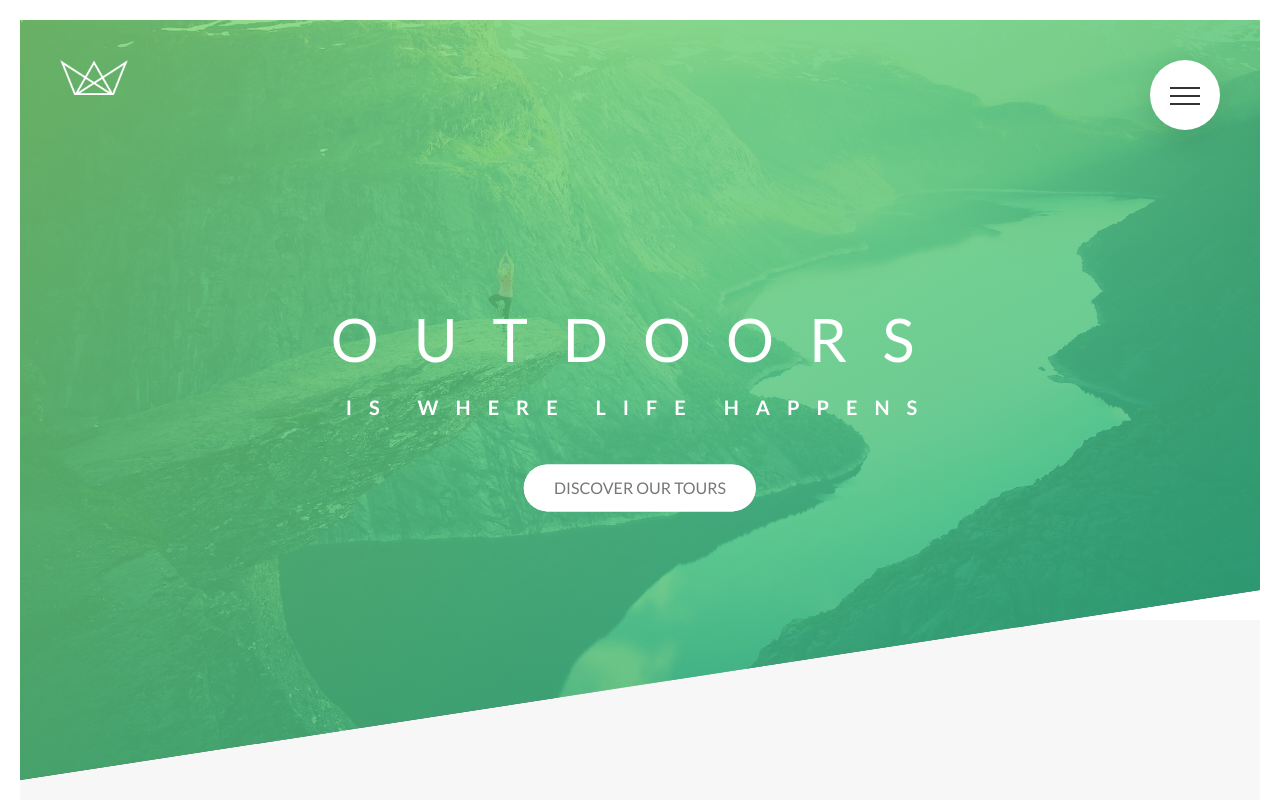
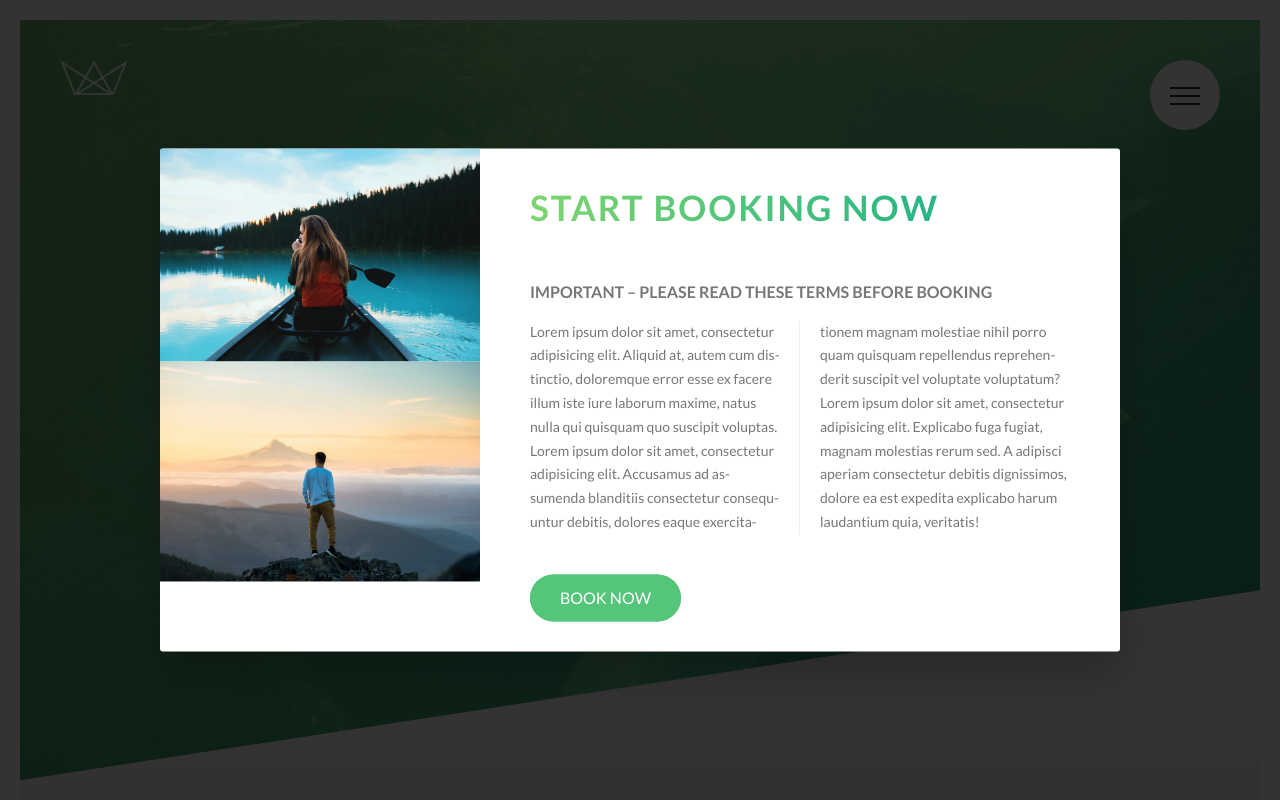
Before and after one commit to alexandersels/advanced-css-training, a website: page Natours/index.html in a window 1280 px wide. Shown: the top 800 px of the page. Drawn offline with Linux system fonts and the light colour scheme.

Commit message:
feature: Added popup on the front.

```diff
--- a/Natours/index.html
+++ b/Natours/index.html
@@ -391,73 +391,30 @@
             </div>
         </footer>
 
-        <!--        <section class="grid-test">-->
-        <!--            <div class="row">-->
-        <!--                <div class="col-1-of-2">-->
-        <!--                    Col 1 of 2-->
-        <!--                </div>-->
-        <!--                <div class="col-1-of-2">-->
-        <!--                    Col 1 of 2-->
-        <!--                </div>-->
-        <!--            </div>-->
-
-        <!--            <div class="row">-->
-        <!--                <div class="col-1-of-3">-->
-        <!--                    Col 1 of 3-->
-        <!--                </div>-->
-        <!--                <div class="col-1-of-3">-->
-        <!--                    Col 1 of 3-->
-        <!--                </div>-->
-        <!--                <div class="col-1-of-3">-->
-        <!--                    Col 1 of 3-->
-        <!--                </div>-->
-        <!--            </div>-->
-
-        <!--            <div class="row">-->
-        <!--                <div class="col-1-of-3">-->
-        <!--                    Col 1 of 3-->
-        <!--                </div>-->
-        <!--                <div class="col-2-of-3">-->
-        <!--                    Col 2 of 3-->
-        <!--                </div>-->
-        <!--            </div>-->
-
-        <!--            <div class="row">-->
-        <!--                <div class="col-1-of-4">-->
-        <!--                    Col 1 of 4-->
-        <!--                </div>-->
-        <!--                <div class="col-1-of-4">-->
-        <!--                    Col 1 of 4-->
-        <!--                </div>-->
-        <!--                <div class="col-1-of-4">-->
-        <!--                    Col 1 of 4-->
-        <!--                </div>-->
-        <!--                <div class="col-1-of-4">-->
-        <!--                    Col 1 of 4-->
-        <!--                </div>-->
-        <!--            </div>-->
-
-        <!--            <div class="row">-->
-        <!--                <div class="col-1-of-4">-->
-        <!--                    Col 1 of 4-->
-        <!--                </div>-->
-        <!--                <div class="col-1-of-4">-->
-        <!--                    Col 1 of 4-->
-        <!--                </div>-->
-        <!--                <div class="col-2-of-4">-->
-        <!--                    Col 2 of 4-->
-        <!--                </div>-->
-        <!--            </div>-->
-
-        <!--            <div class="row">-->
-        <!--                <div class="col-1-of-4">-->
-        <!--                    Col 1 of 4-->
-        <!--                </div>-->
-        <!--                <div class="col-3-of-4">-->
-        <!--                    Col 3 of 4-->
-        <!--                </div>-->
-        <!--            </div>-->
-
-        <!--        </section>-->
+        <div class="popup">
+            <div class="popup__content">
+                <div class="popup__left">
+                    <img src="img/nat-8.jpg" alt="Tour photo" class="popup__img">
+                    <img src="img/nat-9.jpg" alt="Tour photo" class="popup__img">
+                </div>
+                <div class="popup__right">
+                    <h2 class="heading-secondary u-margin-bottom-medium">Start booking now</h2>
+                    <h3 class="heading-tertiary u-margin-bottom-small">Important &ndash; Please read these terms before
+                        booking</h3>
+                    <p class="popup__text">
+                        Lorem ipsum dolor sit amet, consectetur adipisicing elit. Aliquid at, autem cum distinctio,
+                        doloremque error esse ex facere illum iste iure laborum maxime, natus nulla qui quisquam quo
+                        suscipit voluptas.
+                        Lorem ipsum dolor sit amet, consectetur adipisicing elit. Accusamus ad assumenda blanditiis
+                        consectetur consequuntur debitis, dolores eaque exercitationem magnam molestiae nihil porro quam
+                        quisquam repellendus reprehenderit suscipit vel voluptate voluptatum?
+                        Lorem ipsum dolor sit amet, consectetur adipisicing elit. Explicabo fuga fugiat, magnam
+                        molestias rerum sed. A adipisci aperiam consectetur debitis dignissimos, dolore ea est expedita
+                        explicabo harum laudantium quia, veritatis!
+                    </p>
+                    <a href="#" class="btn btn--green">Book now</a>
+                </div>
+            </div>
+        </div>
     </body>
 </html>
--- a/Natours/sass/abstracts/_mixins.scss
+++ b/Natours/sass/abstracts/_mixins.scss
@@ -5,3 +5,10 @@
     clear: both;
   }
 }
+
+@mixin  absCenter {
+  position: absolute;
+  top: 50%;
+  left: 50%;
+  transform: translate(-50%, -50%);
+}
--- /dev/null
+++ b/Natours/sass/components/_popup.scss
@@ -0,0 +1,54 @@
+.popup {
+  height: 100vh;
+  width: 100%;
+  position: fixed;
+  top: 0;
+  left: 0;
+  background-color: rgba($color-black, .80);
+  z-index: 9999;
+
+  &__content {
+    @include absCenter;
+    width: 75%;
+    background-color: $color-white;
+    box-shadow: 0 2rem 4rem rgba($color-black, .2);
+    border-radius: 3px;
+    display: table;
+    overflow: hidden;
+  }
+
+  &__left {
+    width: 33.333333%;
+    display: table-cell;
+  }
+
+  &__right {
+    width: 66.6666667%;
+    display: table-cell;
+    vertical-align: middle;
+    padding: 3rem 5rem;
+  }
+
+  &__img {
+    display: block;
+    width: 100%;
+  }
+
+  &__text {
+    font-size: 1.4rem;
+    margin-bottom: 4rem;
+
+    -moz-column-count: 2;
+    -moz-column-gap: 4rem;
+    -moz-column-rule: 1px solid $color-grey-light-2;
+
+    column-count: 2;
+    column-gap: 4rem;
+    column-rule: 1px solid $color-grey-light-2;
+
+    -moz-hyphens: auto;
+    -ms-hyphens: auto;
+    -webkit-hyphens: auto;
+    hyphens: auto;
+  }
+}
--- a/Natours/sass/main.scss
+++ b/Natours/sass/main.scss
@@ -21,3 +21,4 @@
 @import "components/story";
 @import "components/bg-video";
 @import "components/form";
+@import "components/popup";
```
Also changed, not shown: Natours/css/style.css.
